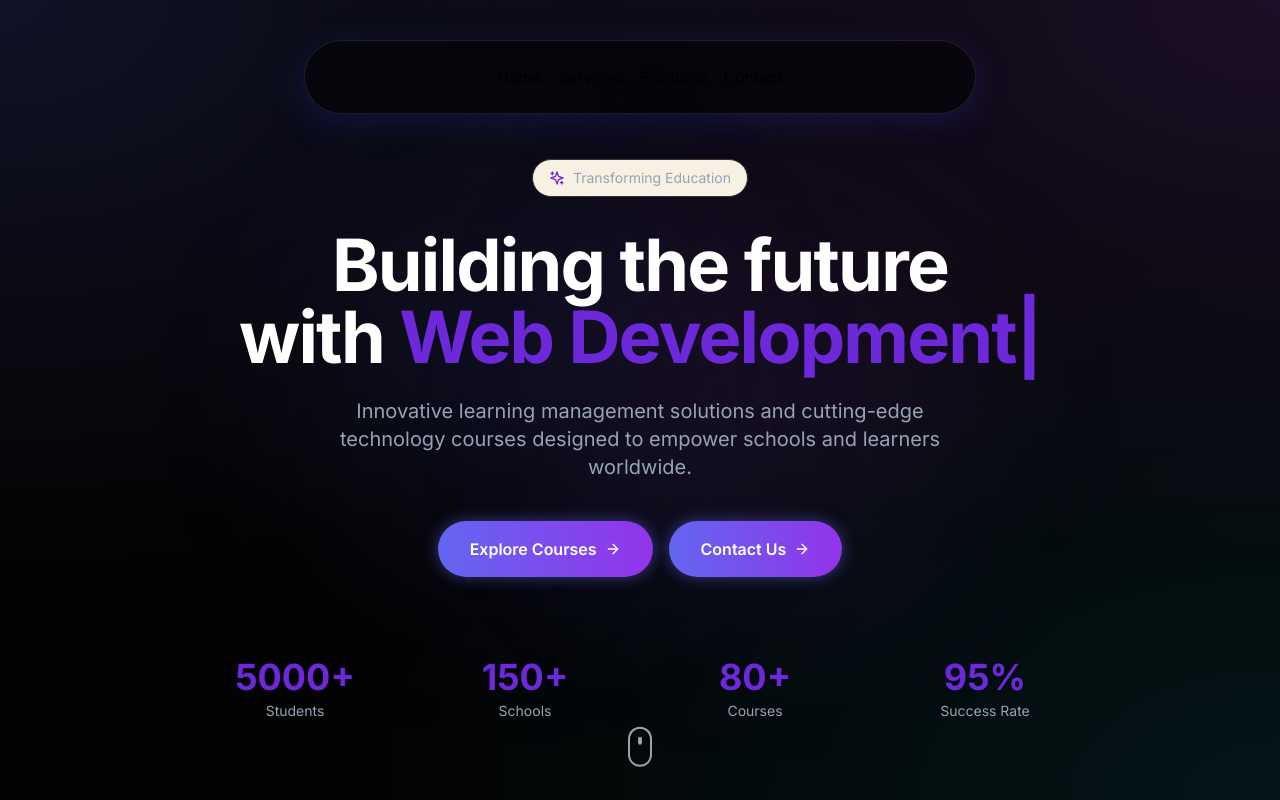
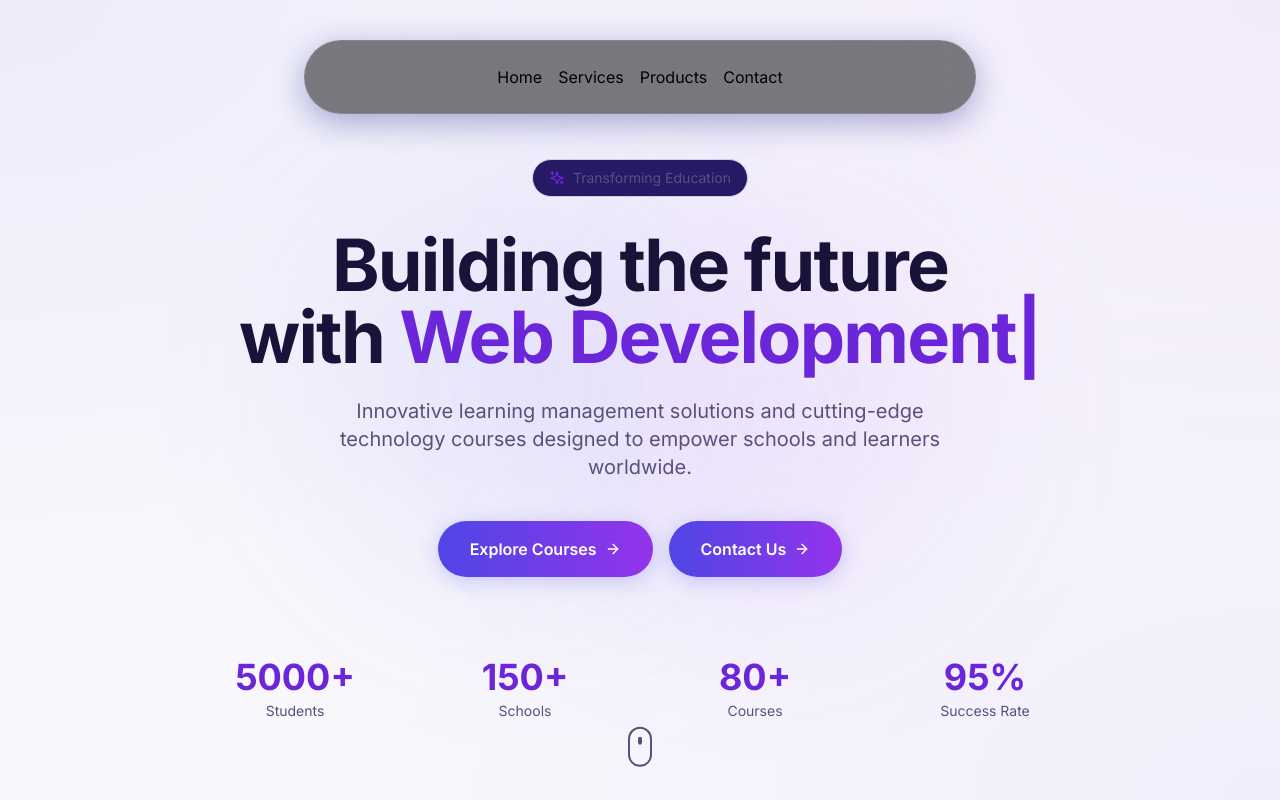
Before and after one commit to Farseen2002/Zyverce-app, a Next.js app in the folder zyverce-app/: page / in a window 1280 px wide. Shown: the top 800 px of the page. Built offline with nearby package versions, Linux system fonts and the light colour scheme.

Commit message:
Refactor globals.css for new purple/navy theme

```diff
--- a/zyverce-app/app/globals.css
+++ b/zyverce-app/app/globals.css
@@ -4,40 +4,40 @@
 
 @layer base {
   :root {
-    /* Dark Theme Default (OLED Inspired) */
-    --background: 0 0% 1.2%;
-    /* #030303 - OLED Black */
-    --foreground: 0 0% 100%;
-    /* #ffffff - White Text */
+    /* Purple/Navy Theme (Based on Reference Image) */
+    --background: 250 45% 95%;
+    /* Light grayish-purple for main sections */
+    --foreground: 250 50% 15%;
+    /* Dark purple text */
 
-    --card: 0 0% 3%;
-    --card-foreground: 0 0% 100%;
+    --card: 0 0% 100%;
+    /* White cards */
+    --card-foreground: 250 50% 15%;
 
-    --popover: 0 0% 3%;
-    --popover-foreground: 0 0% 100%;
+    --popover: 0 0% 100%;
+    --popover-foreground: 250 50% 15%;
 
-    --primary: 263.4 70% 50.4%;
-    /* Indigo/Purple base */
-    --primary-foreground: 210 40% 98%;
+    --primary: 263 70% 50%;
+    /* Indigo/Purple */
+    --primary-foreground: 0 0% 100%;
 
-    --secondary: 42 56% 93%;
-    /* #FAF3E1 - Luxury Cream Accent */
-    --secondary-foreground: 0 0% 1.2%;
+    --secondary: 250 60% 25%;
+    /* Deep purple for dark sections */
+    --secondary-foreground: 0 0% 100%;
 
-    --muted: 215 16% 47%;
-    /* #a1a1aa - Muted Gray */
-    --muted-foreground: 215 16% 65%;
+    --muted: 250 30% 85%;
+    --muted-foreground: 250 20% 40%;
 
-    --accent: 210 100% 92%;
-    /* Neon Blue intent */
-    --accent-foreground: 222.2 47.4% 11.2%;
+    --accent: 263 70% 60%;
+    /* Bright purple accent */
+    --accent-foreground: 0 0% 100%;
 
     --destructive: 0 62.8% 30.6%;
-    --destructive-foreground: 210 40% 98%;
+    --destructive-foreground: 0 0% 100%;
 
-    --border: 0 0% 20%;
-    --input: 0 0% 20%;
-    --ring: 263.4 70% 50.4%;
+    --border: 250 30% 85%;
+    --input: 250 30% 85%;
+    --ring: 263 70% 50%;
 
     --radius: 0.75rem;
   }
@@ -66,41 +66,66 @@
 
   /* Liquid Glass Navigation */
   .liquid-nav {
-    @apply bg-[#030303]/70 backdrop-blur-xl border-b border-white/5;
+    @apply bg-white/80 backdrop-blur-xl border-b border-purple-200/50;
   }
 
-  /* Aurora Background Effect */
+  /* Dark Purple Section Background */
+  .dark-section {
+    background: linear-gradient(135deg, #2d1b69 0%, #1a0f3d 100%);
+    color: white;
+  }
+
+  /* Aurora Background Effect - Light Version */
   .aurora-bg {
-    background-color: #030303;
+    background-color: #f8f7fc;
     background-image:
-      radial-gradient(at 0% 0%, rgba(99, 102, 241, 0.15) 0px, transparent 50%),
-      radial-gradient(at 100% 0%, rgba(168, 85, 247, 0.15) 0px, transparent 50%),
-      radial-gradient(at 100% 100%, rgba(6, 182, 212, 0.1) 0px, transparent 50%);
+      radial-gradient(at 0% 0%, rgba(99, 102, 241, 0.08) 0px, transparent 50%),
+      radial-gradient(at 100% 0%, rgba(168, 85, 247, 0.08) 0px, transparent 50%),
+      radial-gradient(at 100% 100%, rgba(139, 92, 246, 0.06) 0px, transparent 50%);
     background-attachment: fixed;
   }
 
   /* Buttons */
   .btn-primary {
-    @apply inline-flex items-center justify-center rounded-full bg-gradient-to-r from-indigo-500 to-purple-600 px-8 py-4 text-base font-semibold text-white transition-all duration-300 hover:scale-105;
-    box-shadow: 0 0 15px rgba(99, 102, 241, 0.5);
+    @apply inline-flex items-center justify-center rounded-full bg-gradient-to-r from-indigo-600 to-purple-600 px-8 py-4 text-base font-semibold text-white transition-all duration-300 hover:scale-105;
+    box-shadow: 0 4px 20px rgba(99, 102, 241, 0.3);
   }
 
   .btn-primary:hover {
-    box-shadow: 0 0 25px rgba(168, 85, 247, 0.6);
+    box-shadow: 0 6px 30px rgba(168, 85, 247, 0.4);
+  }
+
+  .btn-secondary {
+    @apply inline-flex items-center justify-center rounded-full bg-white border-2 border-purple-600 px-8 py-4 text-base font-semibold text-purple-600 transition-all duration-300 hover:bg-purple-50;
   }
 
   /* Cards */
   .glass-card {
-    @apply bg-white/5 backdrop-blur-md border border-white/10 rounded-2xl shadow-lg transition-all duration-300 hover:-translate-y-2 hover:bg-white/10;
+    @apply bg-white backdrop-blur-md border border-purple-100 rounded-2xl shadow-lg transition-all duration-300 hover:-translate-y-2 hover:shadow-xl;
   }
 
   .glass-card:hover {
-    box-shadow: 0 10px 40px -10px rgba(135, 195, 255, 0.2);
+    box-shadow: 0 20px 50px -10px rgba(139, 92, 246, 0.25);
+    border-color: rgba(139, 92, 246, 0.3);
+  }
+
+  /* Dark Cards (for dark sections) */
+  .dark-card {
+    @apply bg-white/10 backdrop-blur-md border border-white/20 rounded-2xl shadow-lg transition-all duration-300 hover:-translate-y-2;
+  }
+
+  .dark-card:hover {
+    @apply bg-white/15 border-white/30;
+    box-shadow: 0 20px 50px -10px rgba(255, 255, 255, 0.1);
   }
 }
 
 @layer utilities {
   .text-glow {
-    text-shadow: 0 0 20px rgba(255, 255, 255, 0.3);
+    text-shadow: 0 0 20px rgba(139, 92, 246, 0.3);
+  }
+
+  .text-glow-white {
+    text-shadow: 0 0 20px rgba(255, 255, 255, 0.5);
   }
 }
```
